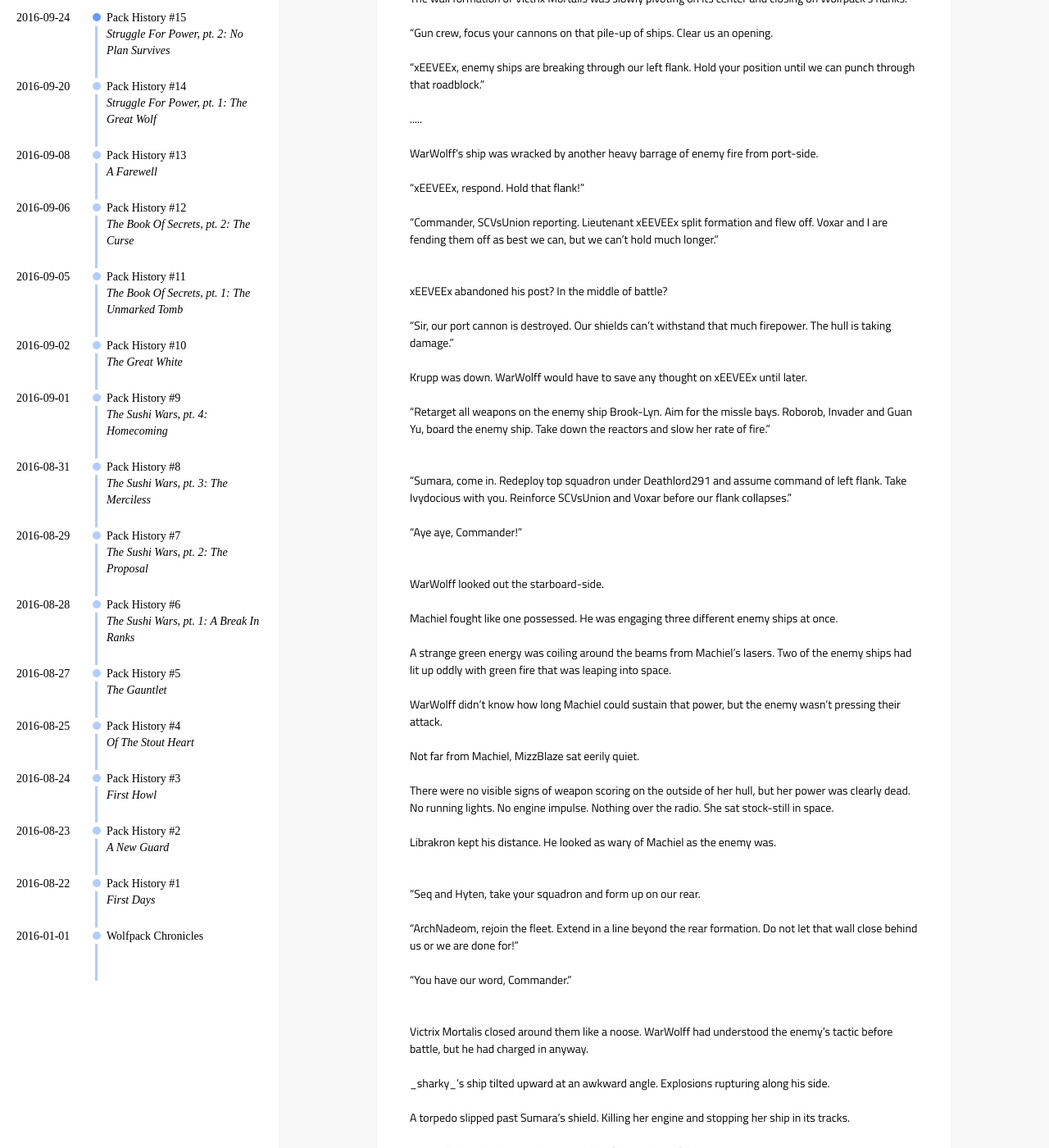
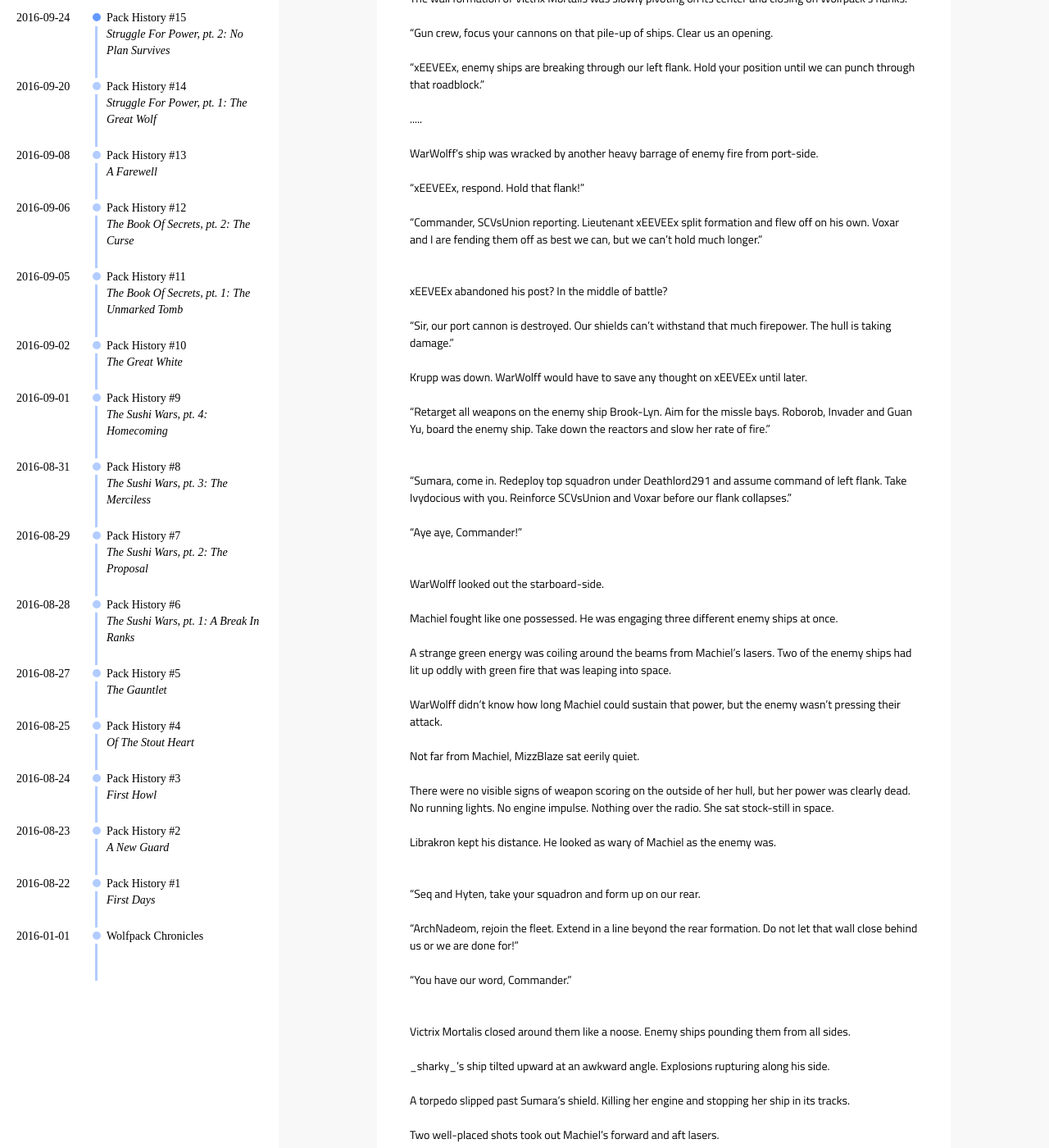
Before and after one commit to WolfpackPSS/wolfpackpss.github.io, a Jekyll site: the page built from _posts/2016-09-24-history-of-the-pack-no-plan-survives.md, in a window 1280 px wide and 1400 px high, scrolled down 3847 px. Shown: the whole window at 82% size. Built offline with Jekyll 4.4.1, drawn with Linux system fonts in a browser that asks for light colours; comment, search, counter and statistics services are not loaded; some of the changed text lies outside the part shown.

Commit message:
pack history 15, textual changes
made a couple text changes

```diff
--- a/_posts/2016-09-24-history-of-the-pack-no-plan-survives.md
+++ b/_posts/2016-09-24-history-of-the-pack-no-plan-survives.md
@@ -155,7 +155,7 @@ WarWolff's ship was wracked by another heavy barrage of enemy fire from port-sid
 
 "xEEVEEx, respond. Hold that flank!"
 
-"Commander, SCVsUnion reporting. Lieutenant xEEVEEx split formation and flew off. Voxar and I are fending them off as best we can, but we can't hold much longer."
+"Commander, SCVsUnion reporting. Lieutenant xEEVEEx split formation and flew off on his own. Voxar and I are fending them off as best we can, but we can't hold much longer."
 &nbsp;
 
 xEEVEEx abandoned his post? In the middle of battle?
@@ -194,7 +194,7 @@ Librakron kept his distance. He looked as wary of Machiel as the enemy was.
 "You have our word, Commander."
 &nbsp;
 
-Victrix Mortalis closed around them like a noose. WarWolff had understood the enemy's tactic before battle, but he had charged in anyway.
+Victrix Mortalis closed around them like a noose. Enemy ships pounding them from all sides.
 
 \_sharky\_'s ship tilted upward at an awkward angle. Explosions rupturing along his side.
 
```
Also changed, not shown: other parts of _posts/2016-09-24-history-of-the-pack-no-plan-survives.md (+1 -1 lines).
